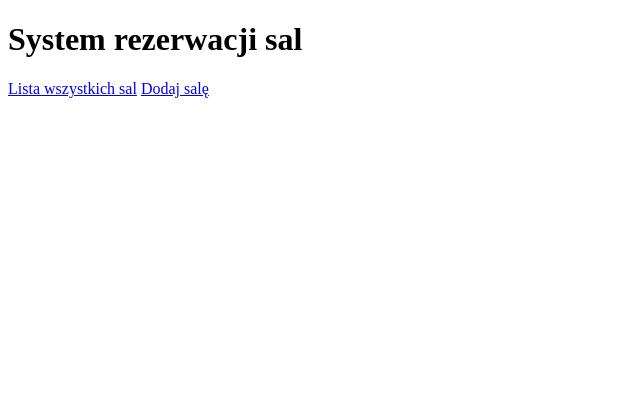
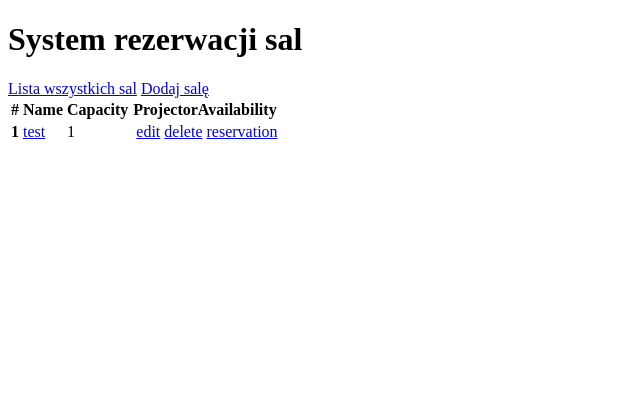
Before and after one commit to Samekmat/Warsztat_DJango, a Django app: page / in a window 1280 px wide. Shown: the top 420 px of the page, without its empty margins (0-640 px from the left). Run offline with Django 3.2, Linux system fonts and the light colour scheme; data comes from the database, SQL or seed files in the repository; both versions use the stored data as it was after the commit.

Commit message:
Obsluzenie usuwania pokoju o podanym id

```diff
--- a/Warsztatdjango/urls.py
+++ b/Warsztatdjango/urls.py
@@ -18,7 +18,8 @@ from django.urls import path
 from warsztat import views
 
 urlpatterns = [
-    path('', views.index, name='index'),
+    path('', views.RoomListView.as_view(), name='RoomList'),
     path('room/new/', views.AddRoomView.as_view(), name='AddRoom'),
+    path('room/delete/<int:id>/', views.DeleteRoomView.as_view(), name="DeleteRoom"),
 
 ]
--- a/templates/rooms.html
+++ b/templates/rooms.html
@@ -1,10 +1,77 @@
-<!DOCTYPE html>
-<html lang="en">
-<head>
-    <meta charset="UTF-8">
-    <title>Title</title>
-</head>
-<body>
+{% extends 'index.html' %}
+{% block content %}
 
-</body>
-</html>
+    <table>
+
+  <thead>
+
+    <tr>
+
+      <th scope="col">#</th>
+
+      <th scope="col">Name</th>
+
+      <th scope="col">Capacity</th>
+
+      <th scope="col" colspan="4">ProjectorAvailability</th>
+
+    </tr>
+
+  </thead>
+
+  <tbody>
+
+    {% for room in rooms %}
+
+    <tr>
+
+      <th scope="row">{{ room.id }}</th>
+
+      <td>
+
+        <a href="/room/{{ room.id }}/">{{ room.name }}</a>
+
+      </td>
+
+      <td>{{ room.capacity }}</td>
+
+      {% if room.projector_availability %}
+
+        <td></td>
+
+      {% else %}
+
+        <td></td>
+
+      {% endif %}
+
+      <td>
+
+        <a href="/room/modify/{{ room.id }}/">edit</a>
+
+      </td>
+
+      <td>
+
+        <a href="/room/delete/{{ room.id }}/">delete</a>
+
+      </td>
+
+      <td>
+
+        <a href="/room/reserve/{{ room.id }}/">reservation</a>
+
+      </td>
+
+    </tr>
+
+    {% empty %}
+
+      <tr><td colspan="6">Brak dostępnych sal</td></tr>
+
+    {% endfor %}
+
+  </tbody>
+
+</table>
+{% endblock %}
--- a/warsztat/views.py
+++ b/warsztat/views.py
@@ -24,4 +24,18 @@ class AddRoomView(View):
             return render(request, 'add_room.html', context={'Error': 'Room with this name already exists'})
 
         Room.objects.create(name=name, capacity=capacity, projector_availability=projector)
-        return redirect('index')
+        return redirect('RoomList')
+
+
+class RoomListView(View):
+    def get(self, request):
+        rooms = Room.objects.all()
+        return render(request, 'rooms.html', context={'rooms': rooms})
+
+
+class DeleteRoomView(View):
+
+    def get(self, request, id):
+        room = Room.objects.get(pk=id)
+        room.delete()
+        return redirect('RoomList')
```
Also changed, not shown: db.sqlite3.
